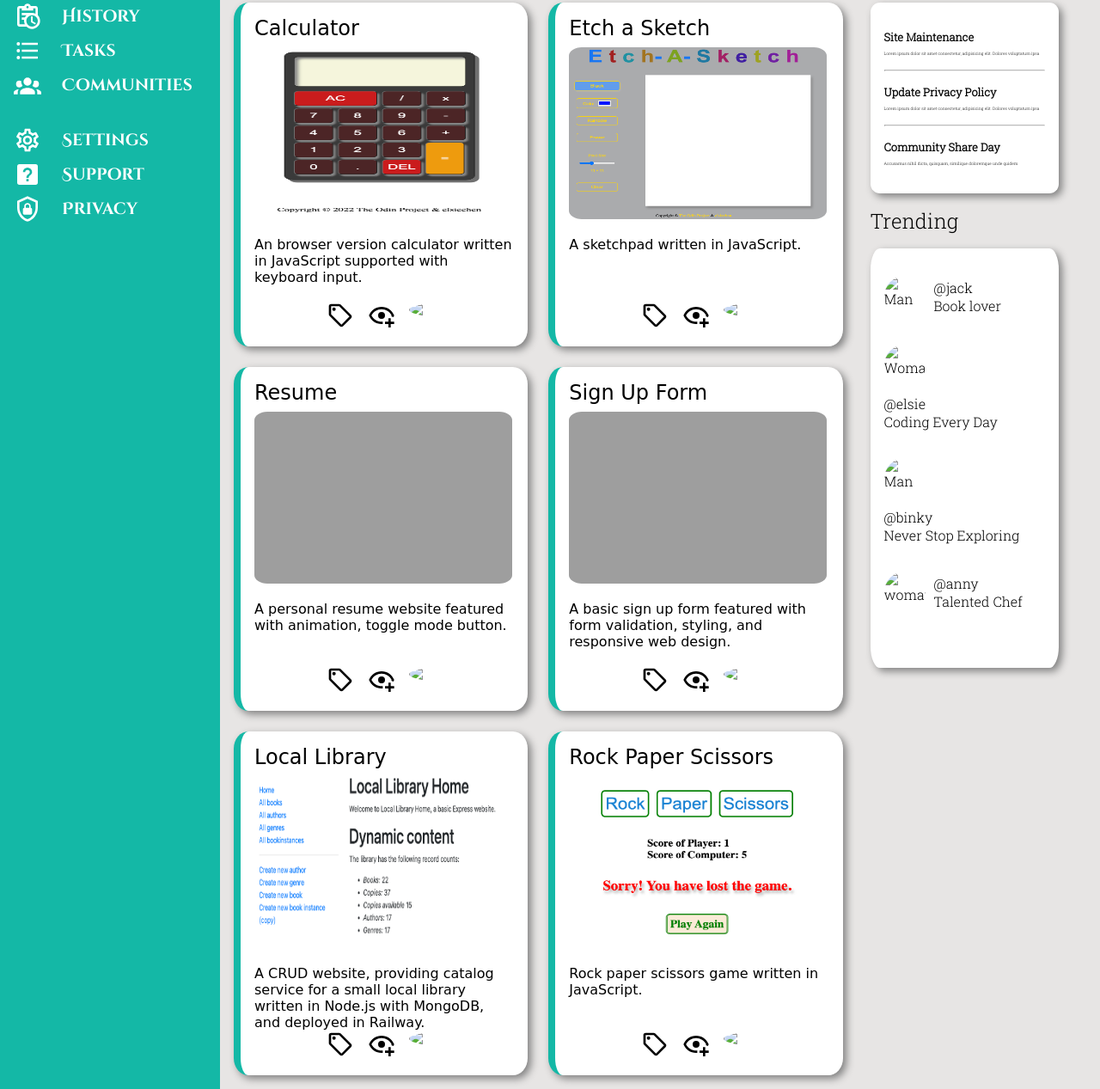
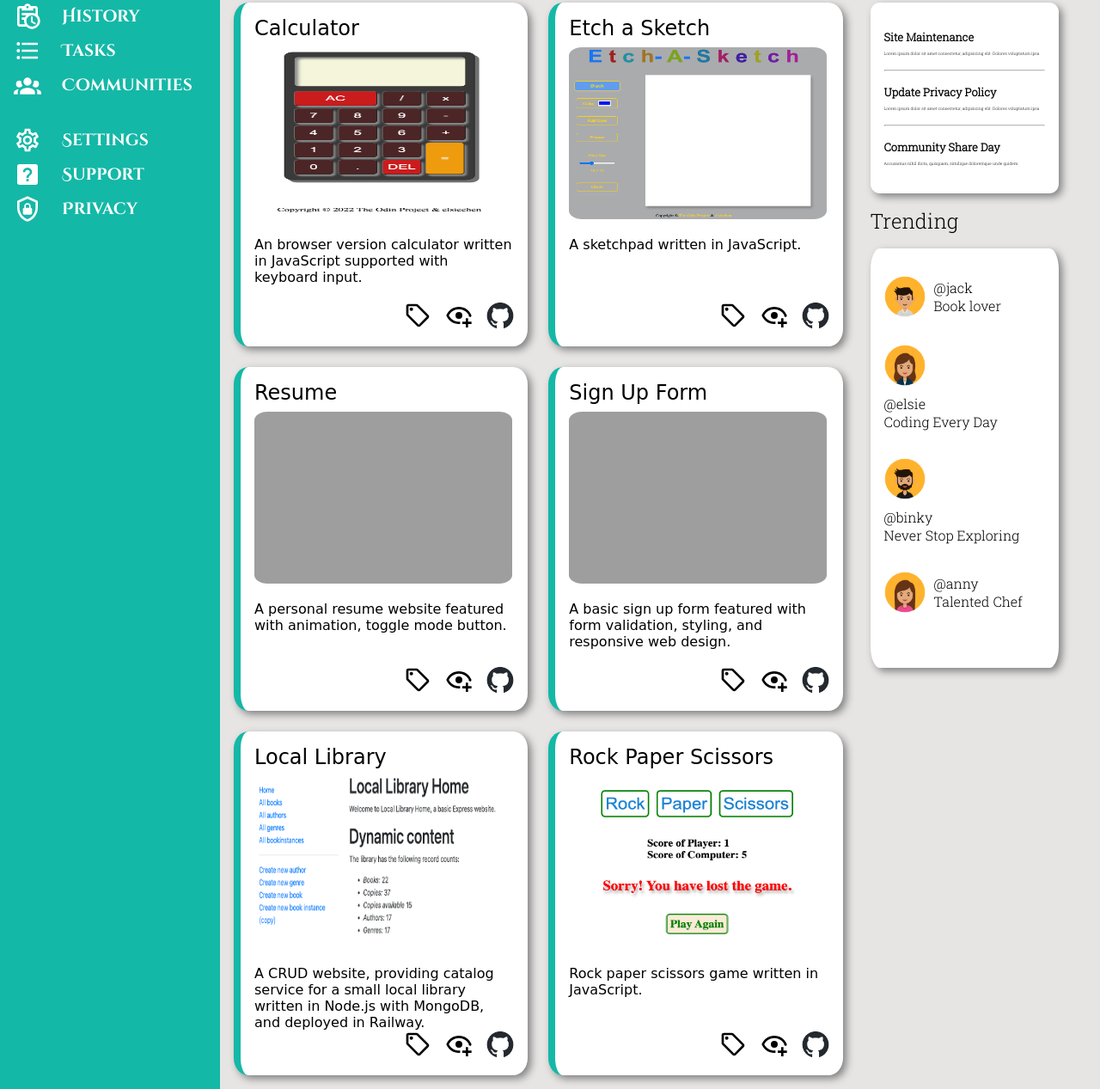
Before and after one commit to elsiechen/Admin-Dashboard, a plain HTML site: page index.html in a window 1280 px wide. Shown: the part 221-1488 px from the top of the page at 86% size. Drawn offline with Linux system fonts and the light colour scheme; the site is published under a folder, as on GitHub Pages, so addresses that start at the root find nothing; a web font is replaced by a local one.

Commit message:
Edit img src to fix img not display at github pages

```diff
--- a/index.html
+++ b/index.html
@@ -91,12 +91,12 @@
             </div>
             <div class="right">
                 <svg xmlns="http://www.w3.org/2000/svg" viewBox="0 0 24 24"><path d="M10,21H14A2,2 0 0,1 12,23A2,2 0 0,1 10,21M21,19V20H3V19L5,17V11C5,7.9 7.03,5.17 10,4.29C10,4.19 10,4.1 10,4A2,2 0 0,1 12,2A2,2 0 0,1 14,4C14,4.1 14,4.19 14,4.29C16.97,5.17 19,7.9 19,11V17L21,19M17,11A5,5 0 0,0 12,6A5,5 0 0,0 7,11V18H17V11M19.75,3.19L18.33,4.61C20.04,6.3 21,8.6 21,11H23C23,8.07 21.84,5.25 19.75,3.19M1,11H3C3,8.6 3.96,6.3 5.67,4.61L4.25,3.19C2.16,5.25 1,8.07 1,11Z" /></svg>
-                <a href=""><img src="/icons/woman.png" alt="Woman"></a>
+                <a href=""><img src="icons/woman.png" alt="Woman"></a>
 
                 <span>Yi-Chun Chen</span>
             </div>
             <div class="left2">
-                <div><img src="/icons/woman.png" alt="Woman"></div>
+                <div><img src="icons/woman.png" alt="Woman"></div>
                 <div>
                     <div class="greeting">Welcome back!</div>
                     <div class="user-name">Yi-Chun Chen(@elsie)</div>
@@ -124,7 +124,7 @@
                                 <svg xmlns="http://www.w3.org/2000/svg" viewBox="0 0 24 24"><path d="M12,4.5C7,4.5 2.73,7.61 1,12C2.73,16.39 7,19.5 12,19.5C12.36,19.5 12.72,19.5 13.08,19.45C13.03,19.13 13,18.82 13,18.5C13,18.14 13.04,17.78 13.1,17.42C12.74,17.46 12.37,17.5 12,17.5C8.24,17.5 4.83,15.36 3.18,12C4.83,8.64 8.24,6.5 12,6.5C15.76,6.5 19.17,8.64 20.82,12C20.7,12.24 20.56,12.45 20.43,12.68C21.09,12.84 21.72,13.11 22.29,13.5C22.56,13 22.8,12.5 23,12C21.27,7.61 17,4.5 12,4.5M12,9A3,3 0 0,0 9,12A3,3 0 0,0 12,15A3,3 0 0,0 15,12A3,3 0 0,0 12,9M18,14.5V17.5H15V19.5H18V22.5H20V19.5H23V17.5H20V14.5H18Z" /></svg>
                             </a>
                             <a href="https://github.com/elsiechen/Calculator">
-                                <img src="/icons/github-mark.png" alt="GitHub LOGO">
+                                <img src="icons/github-mark.png" alt="GitHub LOGO">
                             </a>
                         </div>
                     </div>
@@ -140,7 +140,7 @@
                                 <svg xmlns="http://www.w3.org/2000/svg" viewBox="0 0 24 24"><path d="M12,4.5C7,4.5 2.73,7.61 1,12C2.73,16.39 7,19.5 12,19.5C12.36,19.5 12.72,19.5 13.08,19.45C13.03,19.13 13,18.82 13,18.5C13,18.14 13.04,17.78 13.1,17.42C12.74,17.46 12.37,17.5 12,17.5C8.24,17.5 4.83,15.36 3.18,12C4.83,8.64 8.24,6.5 12,6.5C15.76,6.5 19.17,8.64 20.82,12C20.7,12.24 20.56,12.45 20.43,12.68C21.09,12.84 21.72,13.11 22.29,13.5C22.56,13 22.8,12.5 23,12C21.27,7.61 17,4.5 12,4.5M12,9A3,3 0 0,0 9,12A3,3 0 0,0 12,15A3,3 0 0,0 15,12A3,3 0 0,0 12,9M18,14.5V17.5H15V19.5H18V22.5H20V19.5H23V17.5H20V14.5H18Z" /></svg>
                             </a>
                             <a href="https://github.com/elsiechen/Etch-A-Sketch">
-                                <img src="/icons/github-mark.png" alt="GitHub LOGO">
+                                <img src="icons/github-mark.png" alt="GitHub LOGO">
                             </a>
                         </div>
                     </div>
@@ -156,7 +156,7 @@
                                 <svg xmlns="http://www.w3.org/2000/svg" viewBox="0 0 24 24"><path d="M12,4.5C7,4.5 2.73,7.61 1,12C2.73,16.39 7,19.5 12,19.5C12.36,19.5 12.72,19.5 13.08,19.45C13.03,19.13 13,18.82 13,18.5C13,18.14 13.04,17.78 13.1,17.42C12.74,17.46 12.37,17.5 12,17.5C8.24,17.5 4.83,15.36 3.18,12C4.83,8.64 8.24,6.5 12,6.5C15.76,6.5 19.17,8.64 20.82,12C20.7,12.24 20.56,12.45 20.43,12.68C21.09,12.84 21.72,13.11 22.29,13.5C22.56,13 22.8,12.5 23,12C21.27,7.61 17,4.5 12,4.5M12,9A3,3 0 0,0 9,12A3,3 0 0,0 12,15A3,3 0 0,0 15,12A3,3 0 0,0 12,9M18,14.5V17.5H15V19.5H18V22.5H20V19.5H23V17.5H20V14.5H18Z" /></svg>
                             </a>
                             <a href="https://github.com/elsiechen/Yi-Chun-Chen--Resume">
-                                <img src="/icons/github-mark.png" alt="GitHub LOGO">
+                                <img src="icons/github-mark.png" alt="GitHub LOGO">
                             </a>
                         </div>
                     </div>
@@ -172,7 +172,7 @@
                                 <svg xmlns="http://www.w3.org/2000/svg" viewBox="0 0 24 24"><path d="M12,4.5C7,4.5 2.73,7.61 1,12C2.73,16.39 7,19.5 12,19.5C12.36,19.5 12.72,19.5 13.08,19.45C13.03,19.13 13,18.82 13,18.5C13,18.14 13.04,17.78 13.1,17.42C12.74,17.46 12.37,17.5 12,17.5C8.24,17.5 4.83,15.36 3.18,12C4.83,8.64 8.24,6.5 12,6.5C15.76,6.5 19.17,8.64 20.82,12C20.7,12.24 20.56,12.45 20.43,12.68C21.09,12.84 21.72,13.11 22.29,13.5C22.56,13 22.8,12.5 23,12C21.27,7.61 17,4.5 12,4.5M12,9A3,3 0 0,0 9,12A3,3 0 0,0 12,15A3,3 0 0,0 15,12A3,3 0 0,0 12,9M18,14.5V17.5H15V19.5H18V22.5H20V19.5H23V17.5H20V14.5H18Z" /></svg>
                             </a>
                             <a href="https://github.com/elsiechen/Sign-Up-Form">
-                                <img src="/icons/github-mark.png" alt="GitHub LOGO">
+                                <img src="icons/github-mark.png" alt="GitHub LOGO">
                             </a>
                         </div>
                     </div>
@@ -188,7 +188,7 @@
                                 <svg xmlns="http://www.w3.org/2000/svg" viewBox="0 0 24 24"><path d="M12,4.5C7,4.5 2.73,7.61 1,12C2.73,16.39 7,19.5 12,19.5C12.36,19.5 12.72,19.5 13.08,19.45C13.03,19.13 13,18.82 13,18.5C13,18.14 13.04,17.78 13.1,17.42C12.74,17.46 12.37,17.5 12,17.5C8.24,17.5 4.83,15.36 3.18,12C4.83,8.64 8.24,6.5 12,6.5C15.76,6.5 19.17,8.64 20.82,12C20.7,12.24 20.56,12.45 20.43,12.68C21.09,12.84 21.72,13.11 22.29,13.5C22.56,13 22.8,12.5 23,12C21.27,7.61 17,4.5 12,4.5M12,9A3,3 0 0,0 9,12A3,3 0 0,0 12,15A3,3 0 0,0 15,12A3,3 0 0,0 12,9M18,14.5V17.5H15V19.5H18V22.5H20V19.5H23V17.5H20V14.5H18Z" /></svg>
                             </a>
                             <a href="https://github.com/elsiechen/express-locallibrary">
-                                <img src="/icons/github-mark.png" alt="GitHub LOGO">
+                                <img src="icons/github-mark.png" alt="GitHub LOGO">
                             </a>
                         </div>
                     </div>
@@ -204,7 +204,7 @@
                                 <svg xmlns="http://www.w3.org/2000/svg" viewBox="0 0 24 24"><path d="M12,4.5C7,4.5 2.73,7.61 1,12C2.73,16.39 7,19.5 12,19.5C12.36,19.5 12.72,19.5 13.08,19.45C13.03,19.13 13,18.82 13,18.5C13,18.14 13.04,17.78 13.1,17.42C12.74,17.46 12.37,17.5 12,17.5C8.24,17.5 4.83,15.36 3.18,12C4.83,8.64 8.24,6.5 12,6.5C15.76,6.5 19.17,8.64 20.82,12C20.7,12.24 20.56,12.45 20.43,12.68C21.09,12.84 21.72,13.11 22.29,13.5C22.56,13 22.8,12.5 23,12C21.27,7.61 17,4.5 12,4.5M12,9A3,3 0 0,0 9,12A3,3 0 0,0 12,15A3,3 0 0,0 15,12A3,3 0 0,0 12,9M18,14.5V17.5H15V19.5H18V22.5H20V19.5H23V17.5H20V14.5H18Z" /></svg>
                             </a>
                             <a href="">
-                                <img src="/icons/github-mark.png" alt="GitHub LOGO">
+                                <img src="icons/github-mark.png" alt="GitHub LOGO">
                             </a>
                         </div>
                     </div>
@@ -234,28 +234,28 @@
                     <div class="sub-head">Trending</div>
                     <div class="wrapper3">
                         <div class="person">
-                            <img src="/icons/man.png" alt="Man">
+                            <img src="icons/man.png" alt="Man">
                             <div>
                                 <span>@jack</span>
                                 <span>Book lover</span>
                             </div>
                         </div>
                         <div class="person">
-                            <img src="/icons/woman.png" alt="Woman">
+                            <img src="icons/woman.png" alt="Woman">
                             <div>
                                 <span>@elsie</span>
                                 <span>Coding Every Day</span>
                             </div>
                         </div>
                         <div class="person">
-                            <img src="/icons/man2.png" alt="Man">
+                            <img src="icons/man2.png" alt="Man">
                             <div>
                                 <span>@binky</span>
                                 <span>Never Stop Exploring</span>
                             </div>
                         </div>
                         <div class="person">
-                            <img src="/icons/woman2.png" alt="woman">
+                            <img src="icons/woman2.png" alt="woman">
                             <div>
                                 <span>@anny</span>
                                 <span>Talented Chef</span>
```
